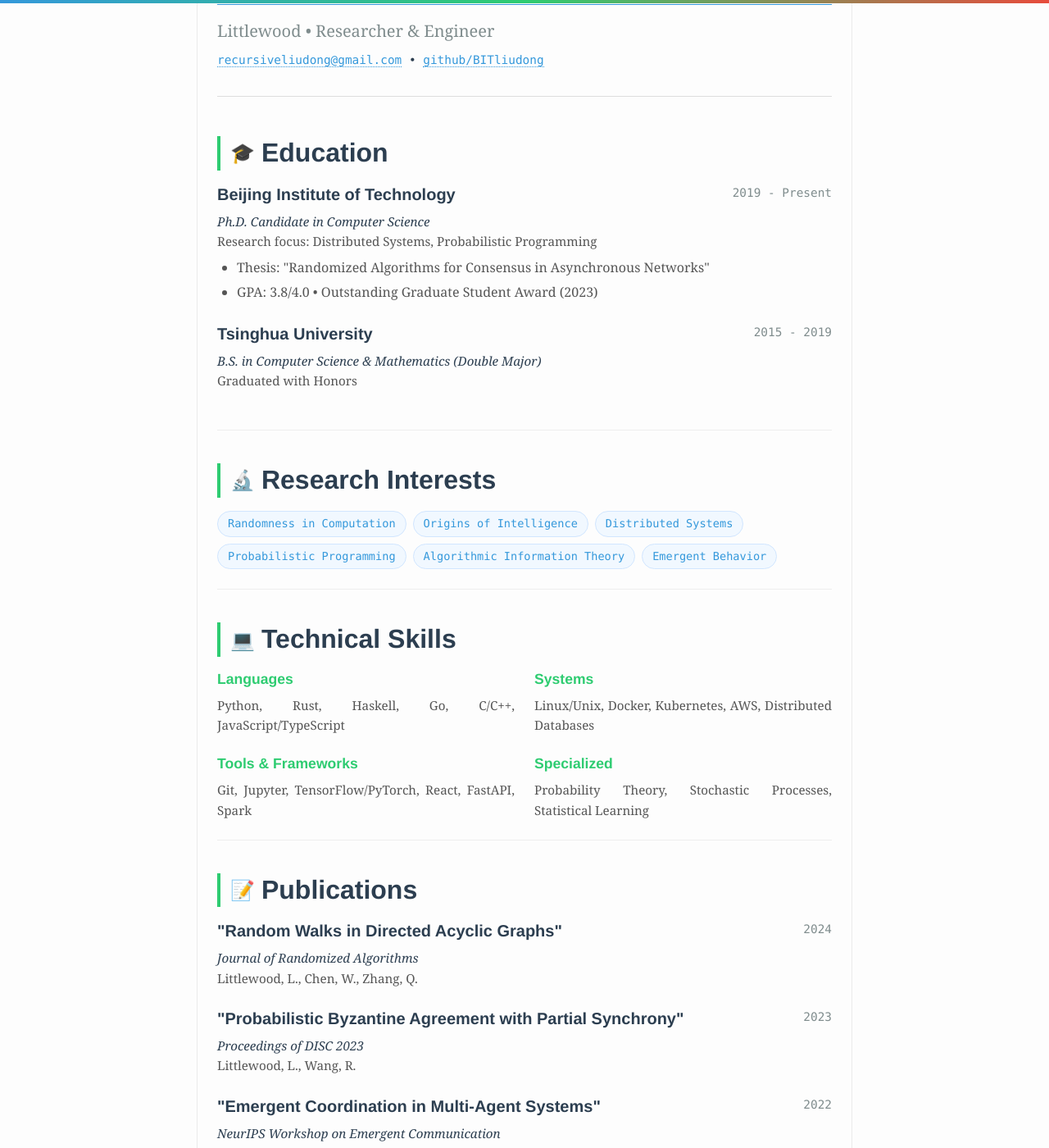
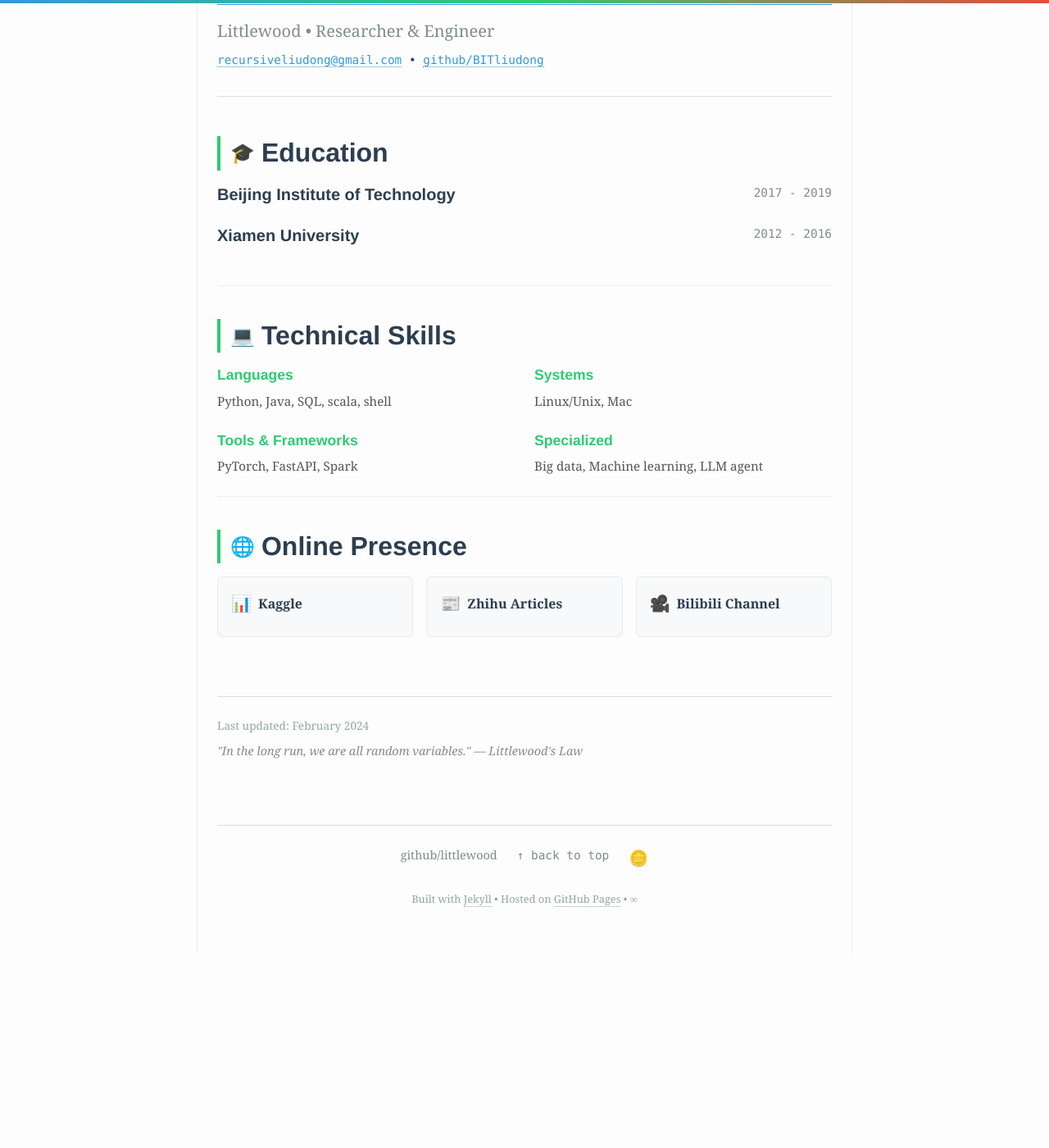
Before and after one commit to BITliudong/BITliudong.github.io, a Jekyll site: the page built from cv/index.html, in a window 1280 px wide and 1400 px high, scrolled down 238 px. Shown: the whole window at 82% size. Built offline with Jekyll 4.4.1, drawn with Linux system fonts in a browser that asks for light colours; after the commit the page ends 1385 px from its top, so only the background shows below that; some of the changed text lies outside the part shown.

Commit message:
去除LLM编造的内容

```diff
--- a/cv/index.html
+++ b/cv/index.html
@@ -19,39 +19,15 @@ title: Curriculum Vitae
     <div class="cv-item">
       <div class="cv-item-header">
         <h3>Beijing Institute of Technology</h3>
-        <span class="cv-date">2019 - Present</span>
+        <span class="cv-date">2017 - 2019</span>
       </div>
-      <p class="cv-item-details">
-        <em>Ph.D. Candidate in Computer Science</em><br>
-        Research focus: Distributed Systems, Probabilistic Programming
-      </p>
-      <ul class="cv-item-list">
-        <li>Thesis: "Randomized Algorithms for Consensus in Asynchronous Networks"</li>
-        <li>GPA: 3.8/4.0 • Outstanding Graduate Student Award (2023)</li>
-      </ul>
     </div>
 
     <div class="cv-item">
       <div class="cv-item-header">
-        <h3>Tsinghua University</h3>
-        <span class="cv-date">2015 - 2019</span>
+        <h3>Xiamen University</h3>
+        <span class="cv-date">2012 - 2016</span>
       </div>
-      <p class="cv-item-details">
-        <em>B.S. in Computer Science & Mathematics (Double Major)</em><br>
-        Graduated with Honors
-      </p>
-    </div>
-  </section>
-
-  <section class="cv-section">
-    <h2><span class="section-icon">🔬</span> Research Interests</h2>
-    <div class="research-tags">
-      <span class="tag">Randomness in Computation</span>
-      <span class="tag">Origins of Intelligence</span>
-      <span class="tag">Distributed Systems</span>
-      <span class="tag">Probabilistic Programming</span>
-      <span class="tag">Algorithmic Information Theory</span>
-      <span class="tag">Emergent Behavior</span>
     </div>
   </section>
 
@@ -60,82 +36,24 @@ title: Curriculum Vitae
     <div class="skills-grid">
       <div class="skill-category">
         <h4>Languages</h4>
-        <p>Python, Rust, Haskell, Go, C/C++, JavaScript/TypeScript</p>
+        <p>Python, Java, SQL, scala, shell</p>
       </div>
       <div class="skill-category">
         <h4>Systems</h4>
-        <p>Linux/Unix, Docker, Kubernetes, AWS, Distributed Databases</p>
+        <p>Linux/Unix, Mac</p>
       </div>
       <div class="skill-category">
         <h4>Tools & Frameworks</h4>
-        <p>Git, Jupyter, TensorFlow/PyTorch, React, FastAPI, Spark</p>
+        <p>PyTorch, FastAPI, Spark</p>
       </div>
       <div class="skill-category">
         <h4>Specialized</h4>
-        <p>Probability Theory, Stochastic Processes, Statistical Learning</p>
+        <p>Big data, Machine learning, LLM agent</p>
       </div>
     </div>
   </section>
 
-  <section class="cv-section">
-    <h2><span class="section-icon">📝</span> Publications</h2>
-    <div class="cv-item">
-      <div class="cv-item-header">
-        <h3>"Random Walks in Directed Acyclic Graphs"</h3>
-        <span class="cv-date">2024</span>
-      </div>
-      <p class="cv-item-details">
-        <em>Journal of Randomized Algorithms</em><br>
-        Littlewood, L., Chen, W., Zhang, Q.
-      </p>
-    </div>
 
-    <div class="cv-item">
-      <div class="cv-item-header">
-        <h3>"Probabilistic Byzantine Agreement with Partial Synchrony"</h3>
-        <span class="cv-date">2023</span>
-      </div>
-      <p class="cv-item-details">
-        <em>Proceedings of DISC 2023</em><br>
-        Littlewood, L., Wang, R.
-      </p>
-    </div>
-
-    <div class="cv-item">
-      <div class="cv-item-header">
-        <h3>"Emergent Coordination in Multi-Agent Systems"</h3>
-        <span class="cv-date">2022</span>
-      </div>
-      <p class="cv-item-details">
-        <em>NeurIPS Workshop on Emergent Communication</em><br>
-        Littlewood, L.
-      </p>
-    </div>
-  </section>
-
-  <section class="cv-section">
-    <h2><span class="section-icon">🏆</span> Awards & Honors</h2>
-    <ul class="cv-awards">
-      <li>
-        <span class="award-icon">🥇</span>
-        <div>
-          <strong>Best Paper Award</strong> - Symposium on Principles of Distributed Computing (2023)
-        </div>
-      </li>
-      <li>
-        <span class="award-icon">🎯</span>
-        <div>
-          <strong>Kaggle Competition Silver Medal</strong> - "Predicting Chaotic Systems" (2022)
-        </div>
-      </li>
-      <li>
-        <span class="award-icon">🚀</span>
-        <div>
-          <strong>NSF Graduate Research Fellowship</strong> (2021-2024)
-        </div>
-      </li>
-    </ul>
-  </section>
 
   <section class="cv-section">
     <h2><span class="section-icon">🌐</span> Online Presence</h2>
@@ -145,21 +63,18 @@ title: Curriculum Vitae
           <span class="online-icon">📊</span>
           <span>Kaggle</span>
         </a>
-        <p>Data science competitions and kernels</p>
       </div>
       <div class="online-item">
         <a href="https://www.zhihu.com/people/liu-dong21/posts" class="online-link">
           <span class="online-icon">📰</span>
           <span>Zhihu Articles</span>
         </a>
-        <p>Technical writing on algorithms and systems</p>
       </div>
       <div class="online-item">
         <a href="https://space.bilibili.com/11603984" class="online-link">
           <span class="online-icon">🎥</span>
           <span>Bilibili Channel</span>
         </a>
-        <p>Educational content on computer science</p>
       </div>
     </div>
   </section>
```
